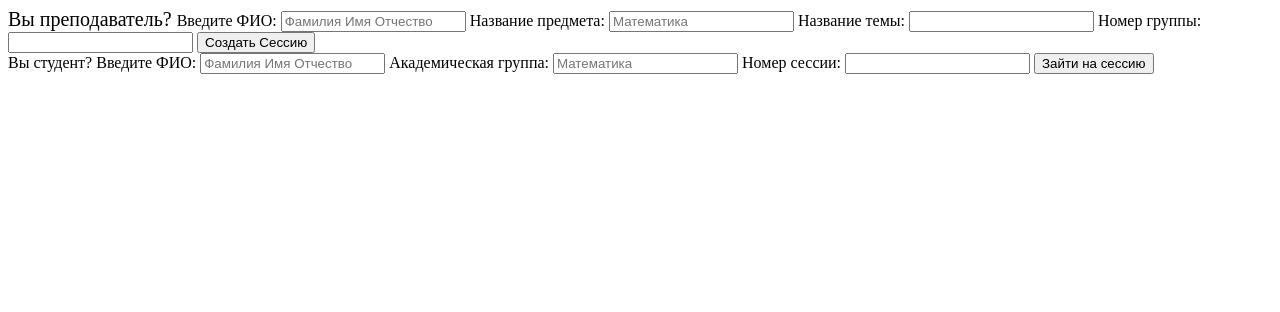
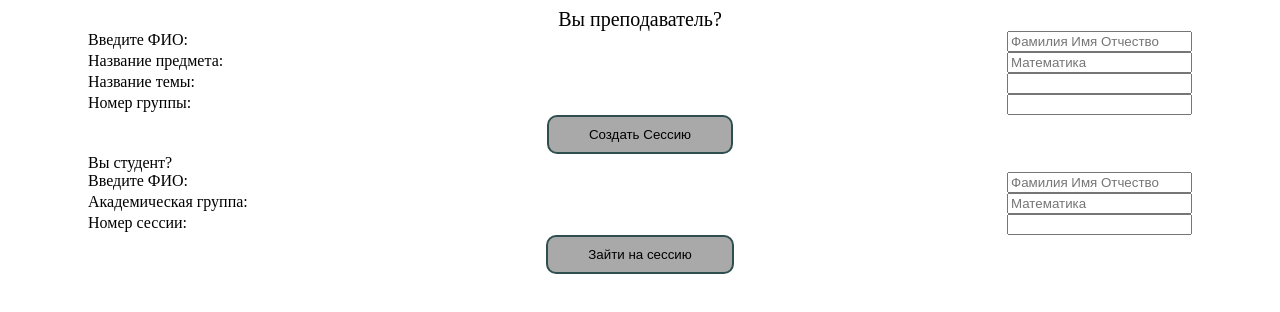
Before and after one commit to RoxanneZet/defolt, a website: page index.html in a window 1280 px wide. Drawn offline with Linux system fonts and the light colour scheme.

Commit message:
Style for index

```diff
--- a/CSS/Index.css
+++ b/CSS/Index.css
@@ -1,3 +1,27 @@
 #Teacher {
+    display: flex;
+    justify-content: center;
     font-size: 20px;
 }
+
+#OpenSession, #CreateSession, #teachersButton, #studentsButton{
+    display: flex;
+    justify-content: center;
+}
+
+#teachersButton, #studentsButton {
+    background: darkgray;
+    border: 2px solid darkslategrey;
+    margin: 0 30% 0 30%;
+    border-radius: 10px;
+    padding: 10px 40px;
+}
+
+section {
+    margin: 0 80px;
+}
+
+label {
+    display: flex;
+    justify-content: space-between;
+}
--- a/index.html
+++ b/index.html
@@ -25,7 +25,7 @@
             Номер группы:
             <input type="text" id = "group number"> </input>
         </label>
-        <label>
+        <label ID="CreateSession">
             <input type="submit" id = "teachersButton" value="Создать Сессию">
         </label>
     </form>
@@ -44,8 +44,8 @@
             Номер сессии:
             <input type="text" id = "session number" required> </input>
         </label>
-        <label>
-            <input type="submit" name = "students Button" value="Зайти на сессию">
+        <label ID="OpenSession">
+            <input type="submit" id = "studentsButton" value="Зайти на сессию">
         </label>
     </section>
     </form>
```
